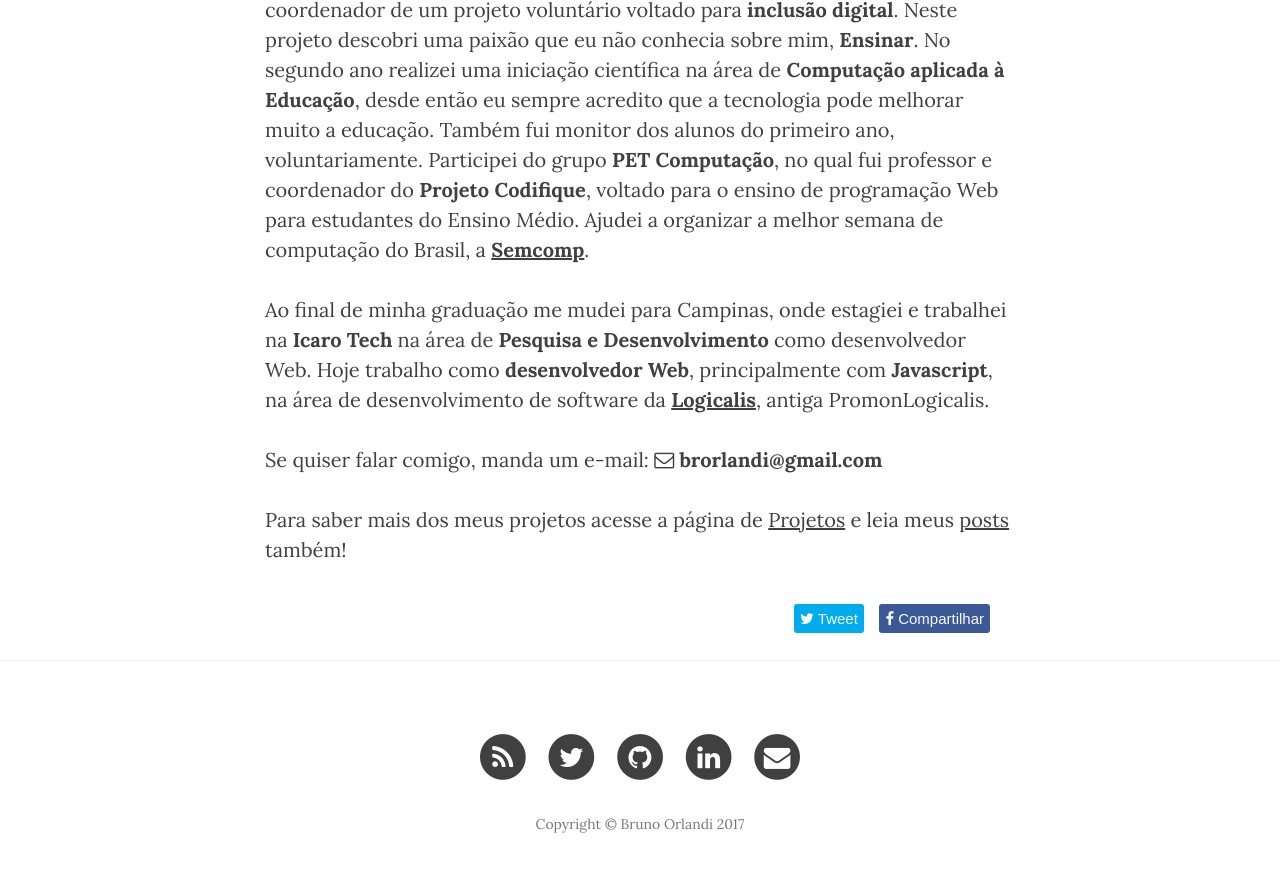
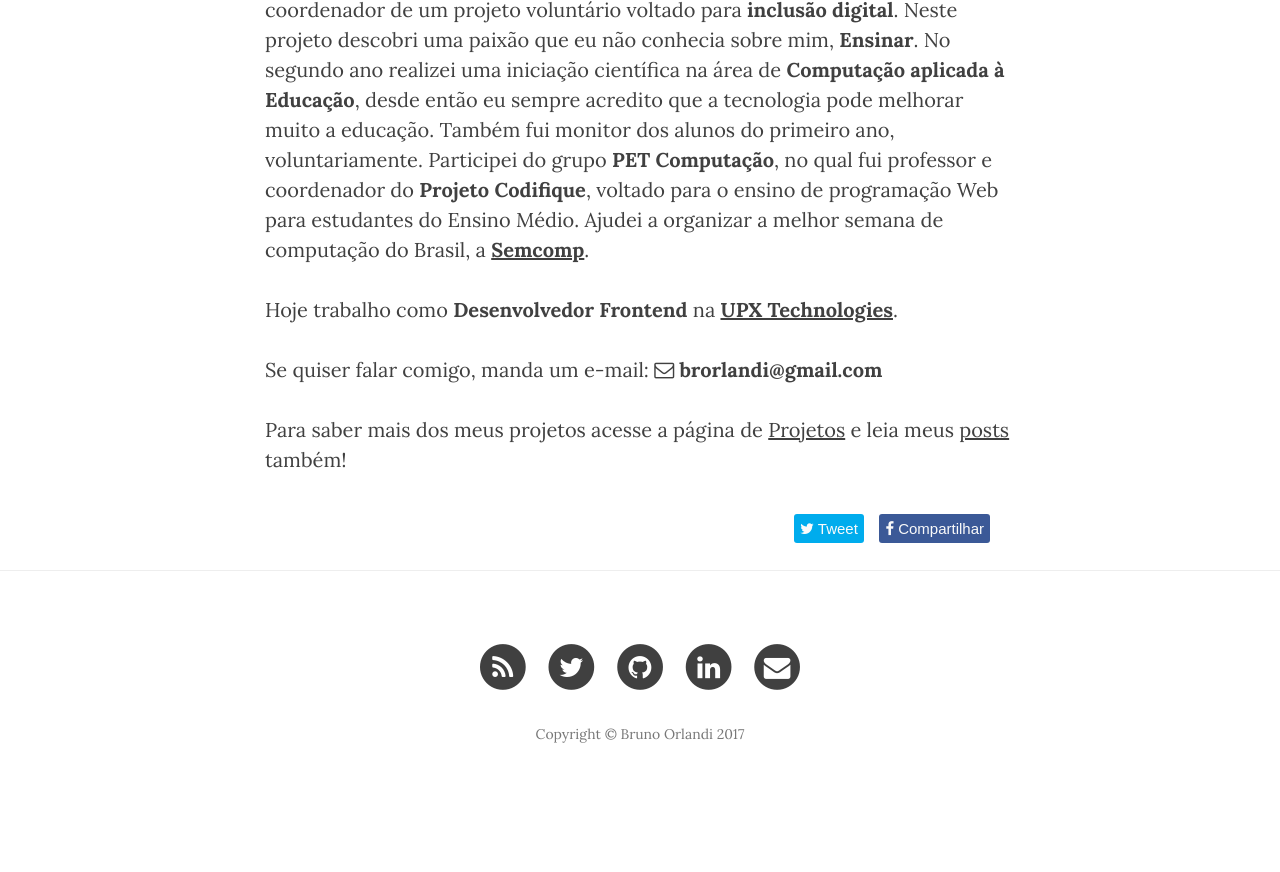
Before and after one commit to BrOrlandi/brorlandi.github.io, a Jekyll site: the page built from about.md, in a window 1280 px wide and 900 px high, scrolled down 1273 px. Shown: the top 872 px of the window. Built offline with Jekyll 4.4.1, drawn with Linux system fonts in a browser that asks for light colours; nearby versions of some CDN libraries; after the commit the page ends 2083 px from its top, so only the background shows below that.

Commit message:
Update job on about page.

```diff
--- a/about.md
+++ b/about.md
@@ -23,8 +23,7 @@ No segundo ano realizei uma iniciação científica na área de **Computação a
 Também fui monitor dos alunos do primeiro ano, voluntariamente. Participei do grupo **PET Computação**, no qual fui professor e coordenador do **Projeto Codifique**, voltado para o ensino de programação Web para estudantes do Ensino Médio.
 Ajudei a organizar a melhor semana de computação do Brasil, a [**Semcomp**](https://semcomp.icmc.usp.br/){:target="_blank"}.
 
-Ao final de minha graduação me mudei para Campinas, onde estagiei e trabalhei na **Icaro Tech** na área de **Pesquisa e Desenvolvimento** como desenvolvedor Web.
-Hoje trabalho como **desenvolvedor Web**, principalmente com **Javascript**, na área de desenvolvimento de software da [**Logicalis**](http://www.la.logicalis.com/pt-Latam/), antiga PromonLogicalis.
+Hoje trabalho como **Desenvolvedor Frontend** na [**UPX Technologies**](https://www.upx.com/).
 
 Se quiser falar comigo, manda um e-mail: **[<i class="fa fa-envelope-o"/> brorlandi@gmail.com](mailto:brorlandi@gmail.com){:style="text-decoration:none"}**
 
```
